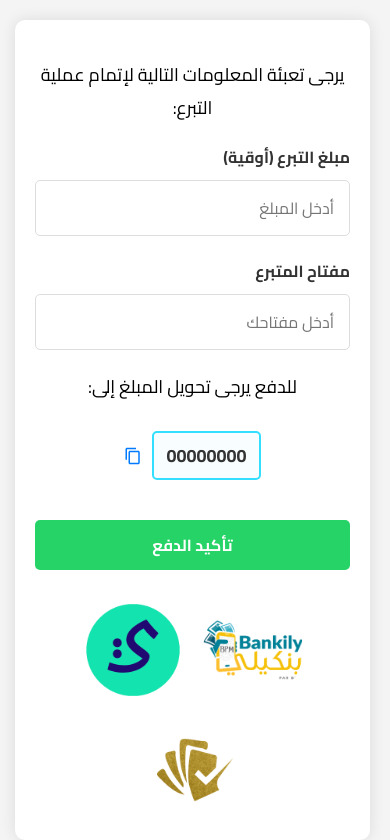
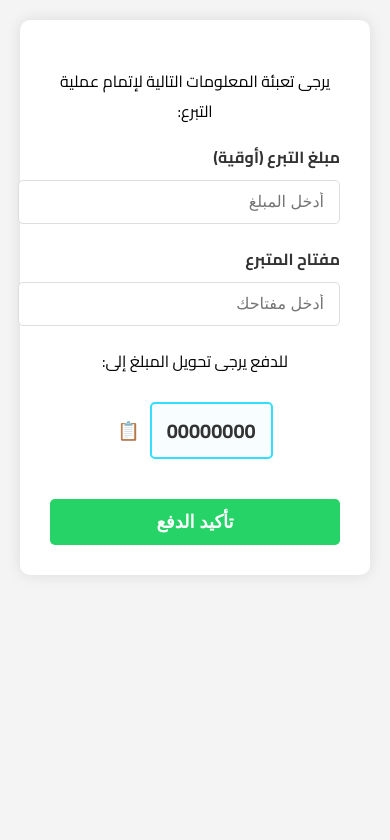
Before and after one commit to AMMAH24/bahou, a plain HTML site: page purchase.html in a window 390 px wide. Both pictures are taken after a click on the button "تأكيد الدفع". Drawn offline with Linux system fonts and the light colour scheme.

Commit message:
Update purchase.html

```diff
--- a/purchase.html
+++ b/purchase.html
@@ -1,40 +1,20 @@
+<!-- ✅ purchase.html المعدلة بالكامل -->
 <!DOCTYPE html>
 <html lang="ar">
-
 <head>
   <meta charset="UTF-8">
   <meta name="viewport" content="width=device-width, initial-scale=1.0">
   <title>إتمام الشراء</title>
-
-    <!-- Google Fonts -->
-    <link rel="preconnect" href="https://fonts.googleapis.com">
-    <link rel="preconnect" href="https://fonts.gstatic.com" crossorigin>
   <link href="https://fonts.googleapis.com/css2?family=Cairo:wght@300;400;700&display=swap" rel="stylesheet">
-
   <style>
-        /* General Styles */
-        * {
-            font-family: Cairo;
-        }
     body {
-            font-family: 'Cairo', sans-serif !important;
-            text-align: center;
+      font-family: 'Cairo', sans-serif;
       background-color: #f4f4f4;
       margin: 0;
       padding: 20px;
       direction: rtl;
+      text-align: center;
     }
-
-        h1, h2, h3 {
-            font-weight: 700;
-        }
-
-        p {
-            font-weight: 400;
-            font-size: 18px;
-        }
-
-        /* Container */
     .container {
       max-width: 400px;
       margin: auto;
@@ -42,51 +22,24 @@
       padding: 30px;
       border-radius: 10px;
       box-shadow: 0 0 15px rgba(0, 0, 0, 0.1);
-            text-align: center;
     }
-
-        /* Form Styles */
     .form-group {
       margin-bottom: 20px;
       text-align: right;
     }
-
     .form-label {
       display: block;
       margin-bottom: 8px;
       font-weight: 700;
       color: #333;
     }
-
     .form-input {
       width: 100%;
       padding: 12px 15px;
       border: 1px solid #ddd;
       border-radius: 5px;
       font-size: 16px;
-            font-family: 'Cairo', sans-serif;
-            box-sizing: border-box;
-            transition: border-color 0.3s ease;
     }
-
-        .form-input:focus {
-            outline: none;
-            border-color: #33deff;
-            box-shadow: 0 0 5px rgba(51, 222, 255, 0.3);
-        }
-
-        .form-input.invalid {
-            border-color: #ff3333;
-            animation: shake 0.5s;
-        }
-
-        @keyframes shake {
-            0%, 100% { transform: translateX(0); }
-            10%, 30%, 50%, 70%, 90% { transform: translateX(-5px); }
-            20%, 40%, 60%, 80% { transform: translateX(5px); }
-        }
-
-        /* Button */
     .btn {
       display: inline-block;
       padding: 12px 25px;
@@ -96,17 +49,11 @@
       border-radius: 5px;
       margin-top: 15px;
       font-size: 18px;
-            transition: background 0.3s;
       border: none;
       cursor: pointer;
       width: 100%;
       font-weight: 700;
     }
-
-        .btn:hover {
-            background: #1EBE5D;
-        }
-
     .account-number {
       direction: ltr;
       unicode-bidi: bidi-override;
@@ -120,34 +67,6 @@
       margin: 10px 0;
       display: inline-block;
     }
-
-        .logo img {
-            height: 80px;
-            width: 80px;
-            border-radius: 50%;
-            object-fit: cover;
-            margin-bottom: 15px;
-            border: 3px solid #f4f4f4;
-        }
-
-        .payment-logos {
-            margin-top: 30px;
-        }
-
-        .logos {
-            display: flex;
-            justify-content: center;
-            gap: 20px;
-            flex-wrap: wrap;
-        }
-
-        .payment-logo {
-            width: 100px;
-            height: auto;
-            border-radius: 50%;
-            background-color: white;
-        }
-
     .copy-container {
       display: flex;
       align-items: center;
@@ -155,7 +74,6 @@
       gap: 10px;
       margin: 15px 0;
     }
-
     .copy-icon {
       cursor: pointer;
       font-size: 18px;
@@ -163,96 +81,55 @@
       display: flex;
       align-items: center;
     }
-
-        .copy-icon:hover {
-            color: #0056b3;
-        }
-
     .copy-success {
       color: #28a745;
       font-size: 14px;
       margin-right: 5px;
       display: none;
     }
-
-        /* Responsive Design */
-        @media (max-width: 600px) {
-            .container {
-                width: 90%;
-                padding: 20px;
-            }
-
-            .btn {
-                font-size: 16px;
-                padding: 10px 15px;
-            }
-
-            .account-number {
-                font-size: 18px;
-                padding: 6px 12px;
-            }
-        }
-
   </style>
-
 </head>
-
-
 <body>
   <div class="container">
-
     <p>يرجى تعبئة المعلومات التالية لإتمام عملية التبرع:</p>
-
     <div class="form-group">
       <label for="amount" class="form-label">مبلغ التبرع (أوقية)</label>
       <input type="number" id="amount" class="form-input" placeholder="أدخل المبلغ" required min="1">
     </div>
-
     <div class="form-group">
       <label for="donor" class="form-label">مفتاح المتبرع</label>
       <input type="text" id="donor" class="form-input" placeholder="أدخل مفتاحك" required>
     </div>
-
-        <p>للدفع  يرجى تحويل المبلغ إلى:</p>
-
+    <p>للدفع يرجى تحويل المبلغ إلى:</p>
     <div class="copy-container">
       <span id="account-number" class="account-number"></span>
-            <span class="copy-icon" onclick="copyText()" title="نسخ">
-                <svg xmlns="http://www.w3.org/2000/svg" height="18" viewBox="0 0 24 24" width="18" fill="currentColor">
-                    <path d="M0 0h24v24H0z" fill="none"/>
-                    <path d="M16 1H4c-1.1 0-2 .9-2 2v14h2V3h12V1zm3 4H8c-1.1 0-2 .9-2 2v14c0 1.1.9 2 2 2h11c1.1 0 2-.9 2-2V7c0-1.1-.9-2-2-2zm0 16H8V7h11v14z"/>
-                </svg>
-            </span>
+      <span class="copy-icon" onclick="copyText()">📋</span>
       <span class="copy-success" id="copy-success">✓ تم النسخ</span>
     </div>
-
-
     <button id="whatsapp-btn" class="btn">تأكيد الدفع</button>
-
-        <div class="payment-logos">
-            <div class="logos">
-                <img src="images/bnkly.webp" alt="bkly" class="payment-logo">
-                <img src="images/msrvi.png" alt="msrvi" class="payment-logo">
-                <img src="images/sedad.png" alt="sedad" class="payment-logo">
   </div>
-        </div>
-    </div>
-
   <script>
-        // تحميل الرقم عند فتح الصفحة
-        document.addEventListener('DOMContentLoaded', function() {
-            const savedNumber = localStorage.getItem('whatsappNumber') || '00000000';
-            document.getElementById('account-number').textContent = savedNumber;
+    // تحميل الرقم من GitHub
+    document.addEventListener('DOMContentLoaded', function () {
+      fetch('https://raw.githubusercontent.com/AMMAH24/bahou/main/data.json')
+        .then(response => response.json())
+        .then(data => {
+          const number = data.whatsappNumber || '00000000';
+          document.getElementById('account-number').textContent = number;
+        })
+        .catch(error => {
+          console.error('فشل تحميل رقم الواتساب:', error);
+          document.getElementById('account-number').textContent = '00000000';
+        });
     });
 
-        // زر تأكيد الدفع
-        document.getElementById("whatsapp-btn").addEventListener("click", function() {
+    document.getElementById("whatsapp-btn").addEventListener("click", function () {
       const amountInput = document.getElementById("amount");
       const donorInput = document.getElementById("donor");
 
       const amount = parseFloat(amountInput.value);
       const donor = donorInput.value.trim();
-            const savedNumber = localStorage.getItem('whatsappNumber') || '00000000';
+      const savedNumber = document.getElementById('account-number').textContent || '00000000';
 
       if (!amount || amount <= 0) {
         alert("يرجى إدخال مبلغ التبرع");
@@ -261,50 +138,35 @@
 
       if (!donor || donor.length !== 10 || !/[a-zA-Z]/.test(donor) || !/[0-9]/.test(donor)) {
         donorInput.classList.add("invalid");
-                setTimeout(() => {
-                    donorInput.classList.remove("invalid");
-                }, 1000);
+        setTimeout(() => donorInput.classList.remove("invalid"), 1000);
         return;
       }
 
-            // حفظ التبرع في localStorage
       const donations = JSON.parse(localStorage.getItem("donations") || "[]");
-            donations.push({
-                amount: amount,
-                donor: donor,
-                date: new Date().toISOString()
-            });
+      donations.push({ amount: amount, donor: donor, date: new Date().toISOString() });
       localStorage.setItem("donations", JSON.stringify(donations));
 
-            // تحديث المجموع الكلي
       let totalCollected = parseFloat(localStorage.getItem("totalCollected") || "0");
       totalCollected += amount;
       localStorage.setItem("totalCollected", totalCollected.toString());
 
-            // فتح واتساب
       const fullNumber = "+222" + savedNumber;
       const message = `تم الدفع بنجاح%0A%0Aالمبلغ: ${amount} أوقية%0Aالمتبرع: ${donor}%0Aرقم الحساب: ${fullNumber}`;
       const whatsappUrl = `https://wa.me/${fullNumber}?text=${message}`;
       window.open(whatsappUrl, "_blank");
 
-            // إعادة تعيين النموذج
       amountInput.value = "";
       donorInput.value = "";
     });
 
-        // دالة النسخ
     function copyText() {
       const text = document.getElementById("account-number").innerText;
       navigator.clipboard.writeText(text).then(() => {
         const successElement = document.getElementById("copy-success");
         successElement.style.display = "inline";
-                setTimeout(() => {
-                    successElement.style.display = "none";
-                }, 2000);
+        setTimeout(() => successElement.style.display = "none", 2000);
       });
     }
   </script>
-
 </body>
-
 </html>
```
Lines whose indentation alone changed are shown as unchanged.
